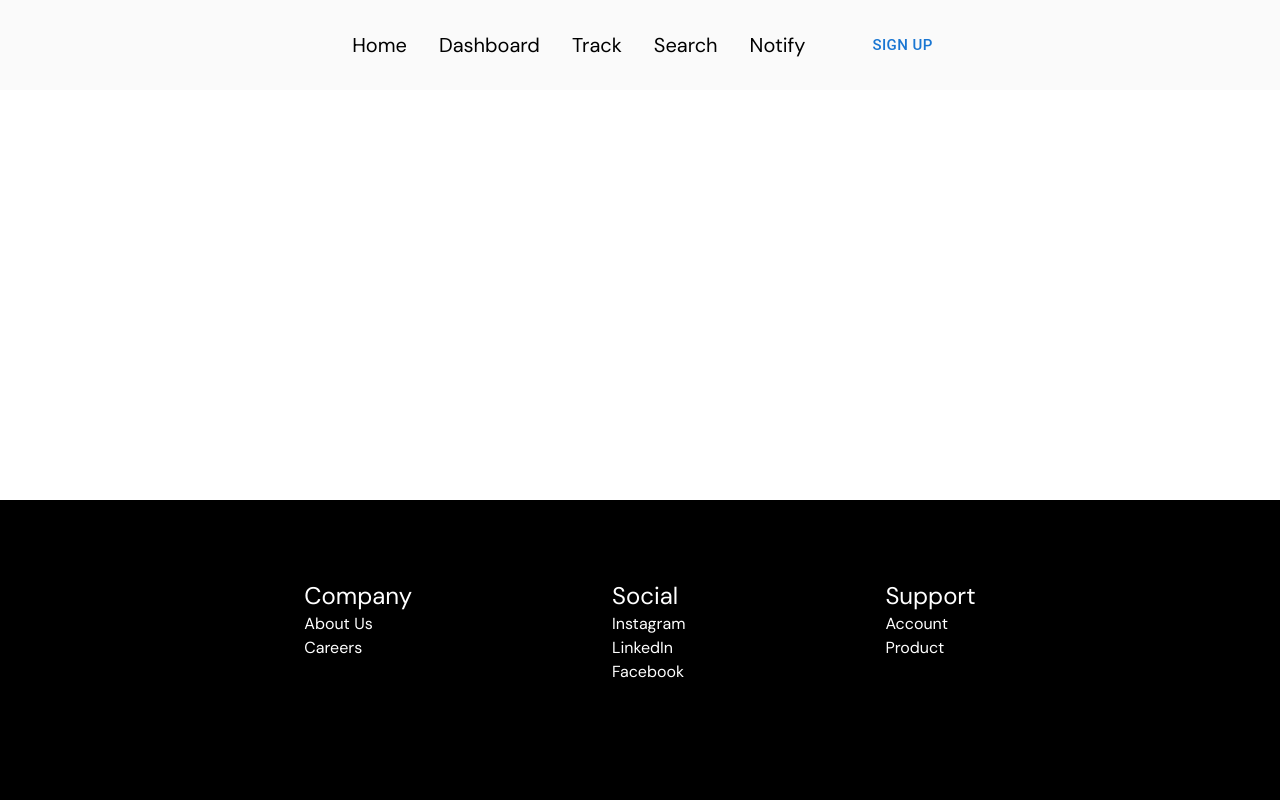
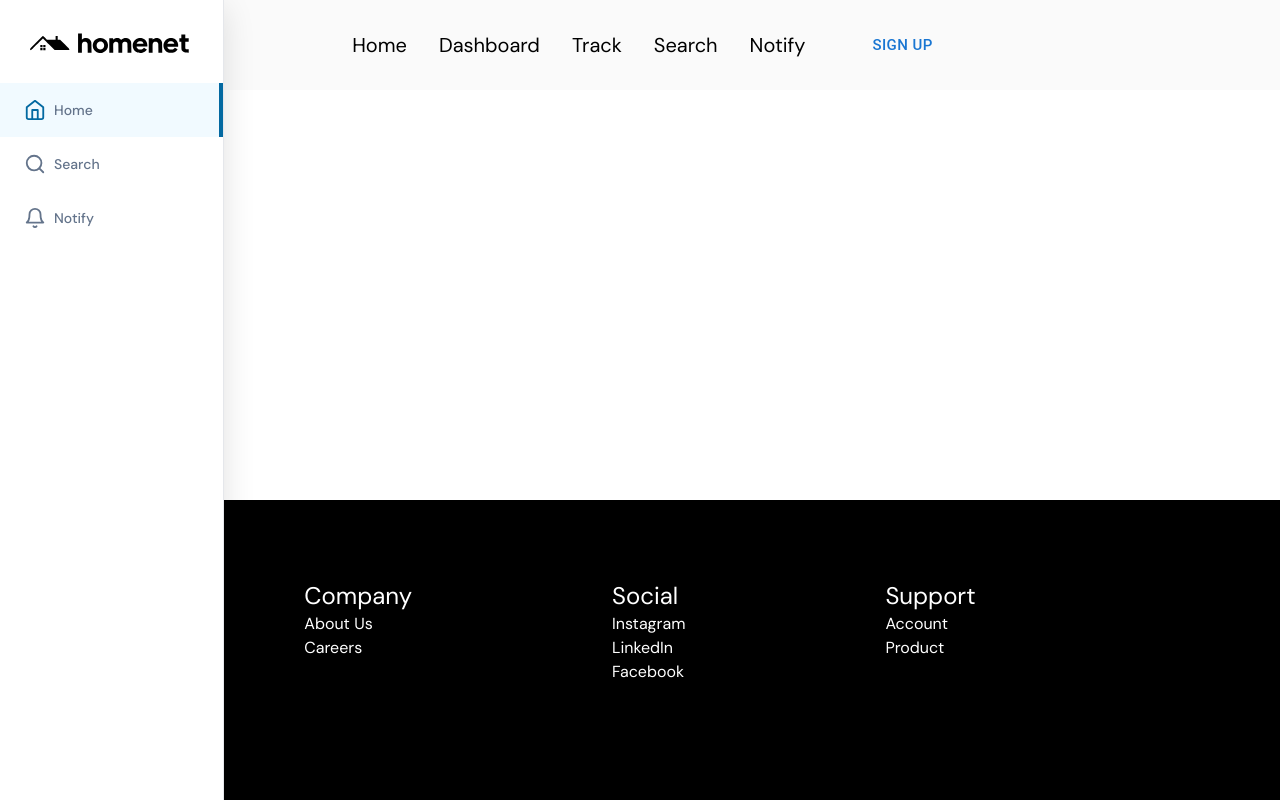
Before and after one commit to ninuinu/hemnet-notifier, a Next.js app in the folder frontend/: page / in a window 1280 px wide. Built offline with nearby package versions, Linux system fonts and the light colour scheme.

Commit message:
create sidebar component and routes

```diff
--- /dev/null
+++ b/frontend/src/app/(dashboard)/_components/Sidebar.tsx
@@ -0,0 +1,17 @@
+import Logo from "./Logo";
+import SidebarRoutes from "./SidebarRoutes";
+
+const Sidebar = () => {
+  return (
+    <div className="h-full border-r flex flex-col overflow-y-auto bg-white shadow-[0_8px_30px_rgb(0,0,0,0.12)]">
+      <div className="p-6">
+        <Logo />
+      </div>
+      <div className="flex flex-col w-full">
+        <SidebarRoutes />
+      </div>
+    </div>
+  );
+};
+
+export default Sidebar;
--- /dev/null
+++ b/frontend/src/app/(dashboard)/_components/SidebarRoute.tsx
@@ -0,0 +1,52 @@
+"use client";
+
+import { LucideIcon } from "lucide-react";
+import { usePathname, useRouter } from "next/navigation";
+
+interface SidebarRouteProps {
+  icon: LucideIcon;
+  label: string;
+  path: string;
+}
+
+const SidebarRoute = ({ icon: Icon, label, path }: SidebarRouteProps) => {
+  const pathName = usePathname();
+  const router = useRouter();
+
+  const isActive =
+    (pathName === "/" && path === "/") ||
+    pathName === path ||
+    pathName.startsWith(path);
+
+  const onClick = () => {
+    router.push(path);
+  };
+
+  return (
+    <button
+      onClick={onClick}
+      type="button"
+      className={
+        "flex items-center gap-x-2 text-slate-500 text-sm font-[500] pl-6 transition-all hover:text-slate-800 hover:bg-slate-300/20" +
+        (isActive &&
+          " text-sky-700 bg-sky-200/20 hover:bg-sky-200/20 hover:text-sky-700")
+      }
+    >
+      <div className="flex items-center gap-x-2 py-4">
+        <Icon
+          size={22}
+          className={isActive ? "text-sky-700" : "text-slate-500"}
+        ></Icon>
+        {label}
+      </div>
+      <div
+        className={
+          "ml-auto opacity-0 border-2 border-sky-700 h-full transition-all" +
+          (isActive && " opacity-100")
+        }
+      />
+    </button>
+  );
+};
+
+export default SidebarRoute;
--- /dev/null
+++ b/frontend/src/app/(dashboard)/_components/SidebarRoutes.tsx
@@ -0,0 +1,27 @@
+"use client";
+import { Bell, Home, Search } from "lucide-react";
+import SidebarRoute from "./SidebarRoute";
+
+const guestRoute = [
+  { icon: Home, label: "Home", path: "/" },
+  { icon: Search, label: "Search", path: "/search" },
+  { icon: Bell, label: "Notify", path: "/notify" },
+];
+
+const SidebarRoutes = () => {
+  const routes = guestRoute;
+  return (
+    <div className="flex flex-col w-full">
+      {routes.map((route) => (
+        <SidebarRoute
+          key={route.path}
+          icon={route.icon}
+          label={route.label}
+          path={route.path}
+        />
+      ))}
+    </div>
+  );
+};
+
+export default SidebarRoutes;
--- /dev/null
+++ b/frontend/src/app/(dashboard)/layout.tsx
@@ -0,0 +1,16 @@
+import Sidebar from "./_components/sidebar";
+
+export default function DashboardLayout({
+  children,
+}: {
+  children: React.ReactNode;
+}) {
+  return (
+    <div className="h-full">
+      <div className="hidden md:flex h-full w-56 flex-col fixed inset-y-0 z-50">
+        <Sidebar />
+      </div>
+      {children}
+    </div>
+  );
+}
```
